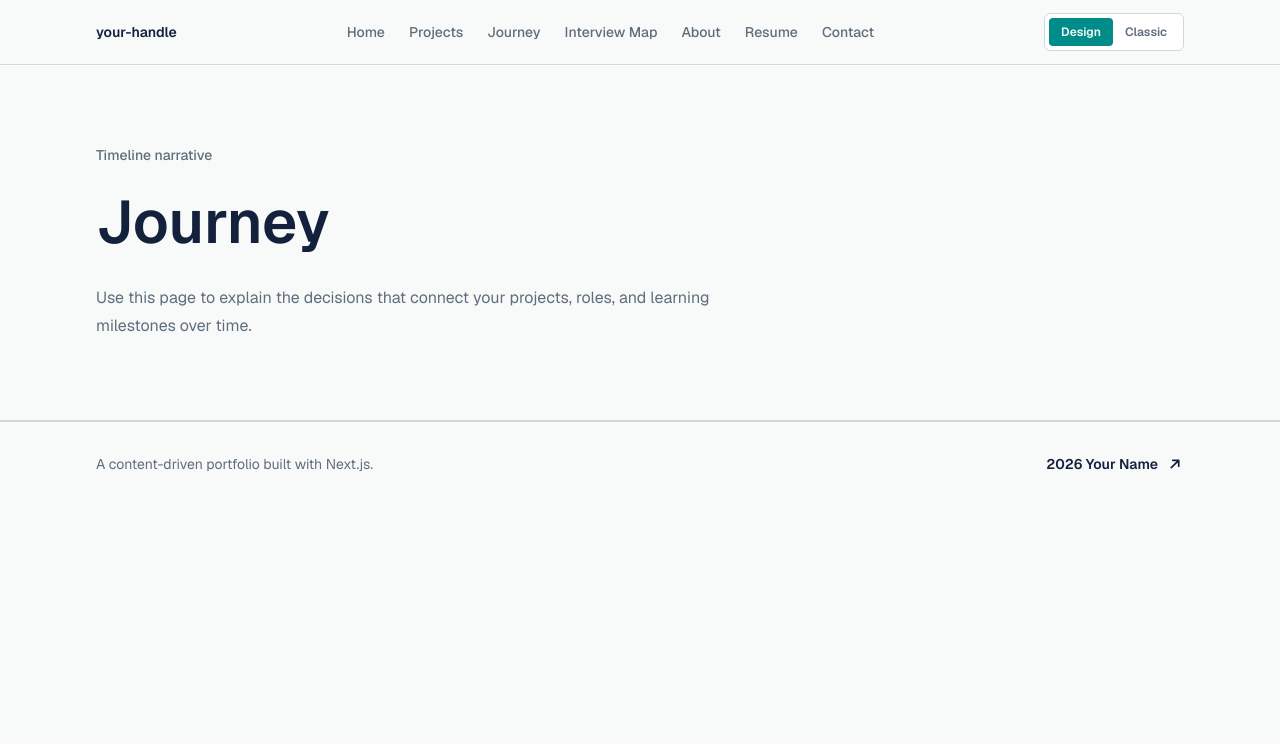
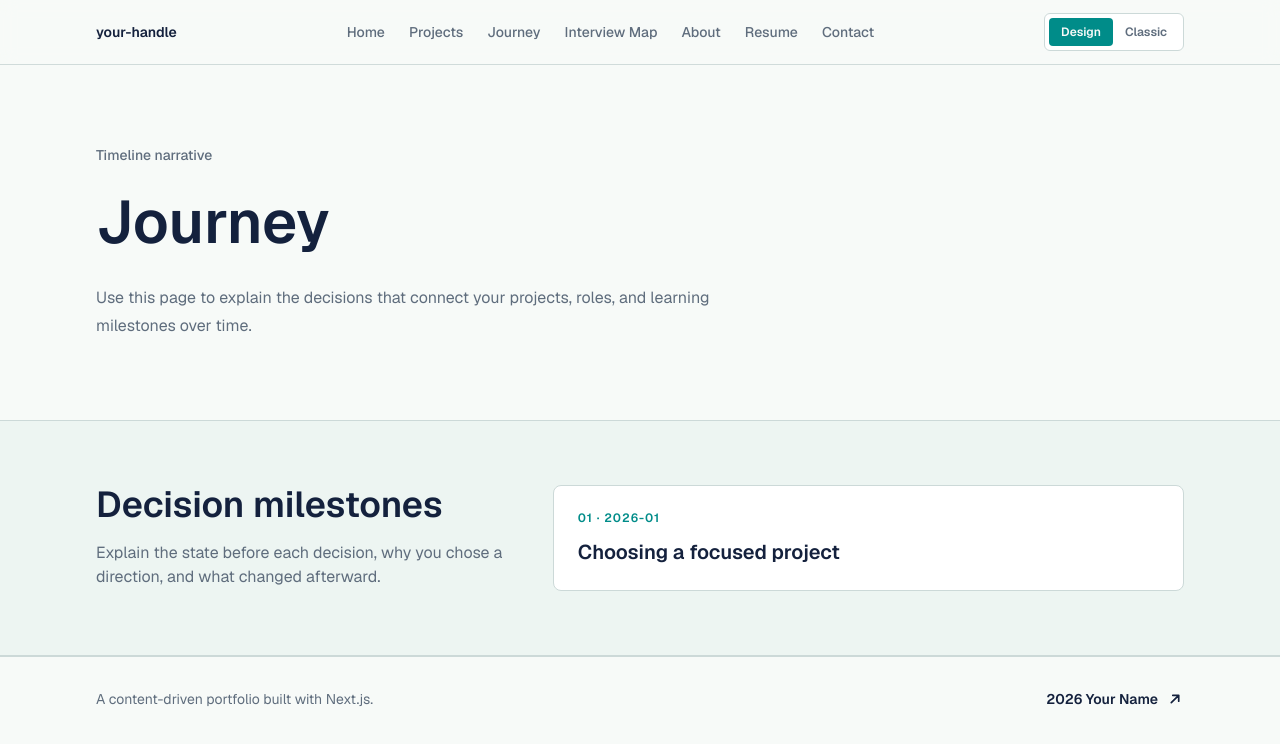
Before and after one commit to seungwoo7050/42web-workspace, a Next.js app: page /journey in a window 1280 px wide. Shown: the top 744 px of the page. Built offline with nearby package versions, Linux system fonts and the light colour scheme.

Commit message:
feat(journey): 결정 milestone 목록 추가

```diff
--- a/src/app/journey/page.tsx
+++ b/src/app/journey/page.tsx
@@ -1,11 +1,16 @@
 import { notFound } from "next/navigation";
 import { ContentHint } from "@/components/portfolio/content-hint";
+import { SectionHeading } from "@/components/portfolio/section-heading";
 import { PageShell } from "@/components/portfolio/site-shell";
 import {
   getPortfolioContent,
   isSitePageEnabled,
   resolveContentDebug,
   resolveHomeTemplateId,
+  type HomeTemplateId,
+  type JourneyMilestone,
+  type PortfolioContent,
+  type PresentationContent,
   type RouteSearchParams,
 } from "@/lib/portfolio";
 
@@ -51,6 +56,63 @@ export default async function JourneyPage({
           </p>
         </div>
       </section>
+      <section className="border-b border-line bg-background-soft">
+        <div className="mx-auto grid max-w-6xl gap-9 px-5 py-16 sm:px-8 lg:grid-cols-[0.8fr_1.2fr]">
+          <SectionHeading
+            body={pageCopy.narrative.body}
+            contentDebug={contentDebug}
+            contentHint="src/content/journey-narrative.json > milestones[]"
+            title={pageCopy.narrative.title}
+          />
+          <ol className="grid gap-5">
+            {narrative.milestones.map((milestone, index) => (
+              <MilestoneCard
+                contentDebug={contentDebug}
+                content={content}
+                homeTemplate={activeTemplate}
+                index={index}
+                key={milestone.id}
+                labels={pageCopy.narrative.labels}
+                milestone={milestone}
+              />
+            ))}
+          </ol>
+        </div>
+      </section>
     </PageShell>
   );
 }
+
+function MilestoneCard({
+  contentDebug,
+  content,
+  homeTemplate,
+  index,
+  labels,
+  milestone,
+}: {
+  contentDebug: boolean;
+  content: PortfolioContent;
+  homeTemplate: HomeTemplateId;
+  index: number;
+  labels: PresentationContent["pages"]["journey"]["narrative"]["labels"];
+  milestone: JourneyMilestone;
+}) {
+
+  return (
+    <li className="rounded-lg border border-line bg-surface p-6">
+      <ContentHint
+        enabled={contentDebug}
+        path={`src/content/journey-narrative.json > milestones[id=${milestone.id}]`}
+      />
+      <div className="flex flex-wrap items-baseline gap-3">
+        <span className="text-xs font-semibold uppercase tracking-[0.08em] text-accent">
+          {String(index + 1).padStart(2, "0")} · {milestone.date}
+        </span>
+      </div>
+      <h3 className="mt-3 text-xl font-semibold text-foreground">
+        {milestone.title}
+      </h3>
+    </li>
+  );
+}
```
